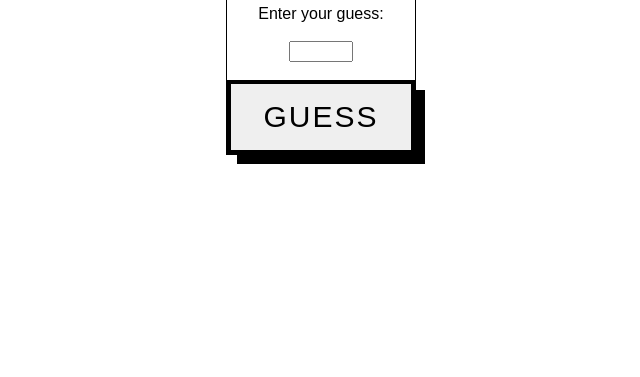
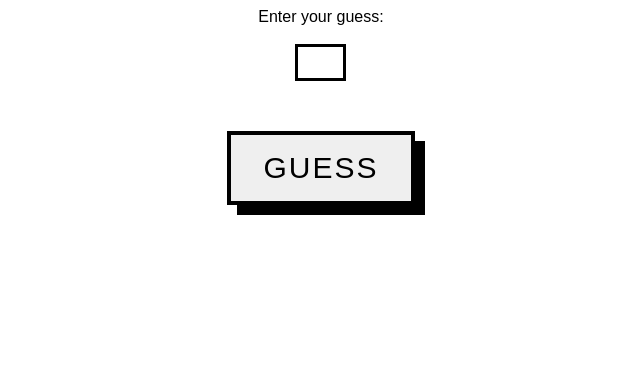
Before and after one commit to fwedwicc/JS-Bored-Button, a plain HTML site: page src/guess-me/index.html in a window 1280 px wide. Shown: the part 423-800 px from the top of the page, without its empty margins (319-959 px from the left). Drawn offline with Linux system fonts and the light colour scheme.

Commit message:
Modified the appearance and styling but will enhance til I get back

```diff
--- a/src/guess-me/index.html
+++ b/src/guess-me/index.html
@@ -29,6 +29,7 @@
       -webkit-user-select: none;
       touch-action: manipulation;
       transition: box-shadow 0.3s ease, top 0.3s ease, left 0.3s ease;
+      margin-top: 2rem;
     }
 
     .guess-button:active {
@@ -39,7 +40,6 @@
 
     #container {
       text-align: center;
-      border: solid 1px #000;
       display: flex;
       flex-direction: column;
       justify-content: center;
@@ -47,12 +47,37 @@
     }
 
     #counter {
-      font-size: 10rem;
+      font-size: 13rem;
       margin-bottom: 20px;
       font-family: "Oswald", sans-serif;
       font-optical-sizing: auto;
       font-weight: 700;
       font-style: normal;
+    }
+
+    #guessInput {
+      height: 1.8rem;
+      border: solid;
+      text-align: center;
+      /* Center the text horizontally */
+      line-height: 1.8rem;
+      /* Center the text vertically */
+      -moz-appearance: textfield;
+      /* For Firefox */
+      appearance: textfield;
+      /* Disable increment/decrement buttons in most browsers */
+      /* Hide the number input spinners for Webkit browsers (Chrome, Safari) */
+      -webkit-appearance: none;
+      margin: 0;
+      /* Remove the default margin */
+    }
+
+    #guessInput::-webkit-inner-spin-button,
+    #guessInput::-webkit-outer-spin-button {
+      -webkit-appearance: none;
+      /* Hide the inner and outer spin buttons */
+      margin: 0;
+      /* Remove the default margin */
     }
   </style>
   <title>Guess Me</title>
@@ -86,7 +111,8 @@
       stopCounting();
 
       // Get user's guess
-      const guessedNumber = parseInt(document.getElementById('guessInput').value, 10);
+      const guessInput = document.getElementById('guessInput');
+      const guessedNumber = parseInt(guessInput.value, 10);
 
       // Display the correct number immediately
       document.getElementById('counter').textContent = secretNumber;
@@ -97,6 +123,9 @@
       } else {
         alert(`Sorry, the correct number was ${secretNumber}. Try again!`);
       }
+
+      // Clear the input field
+      guessInput.value = '';
 
       // Generate a new secret number for the next round
       secretNumber = Math.floor(Math.random() * 100) + 1;
```
Also changed, not shown: src/push-me/style.css (line endings or trailing spaces).
